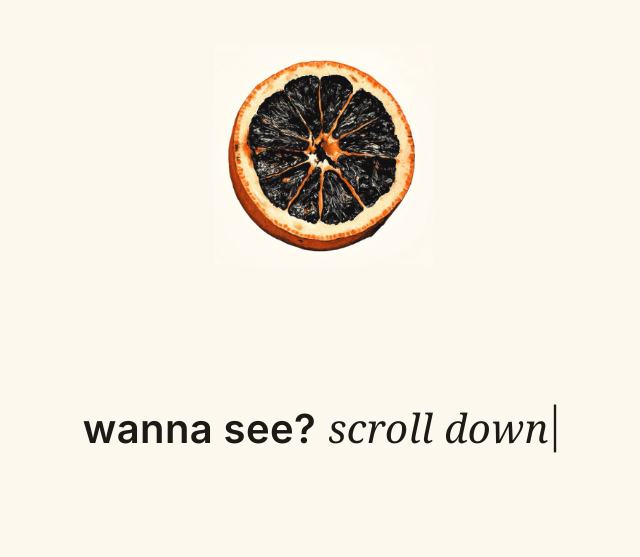
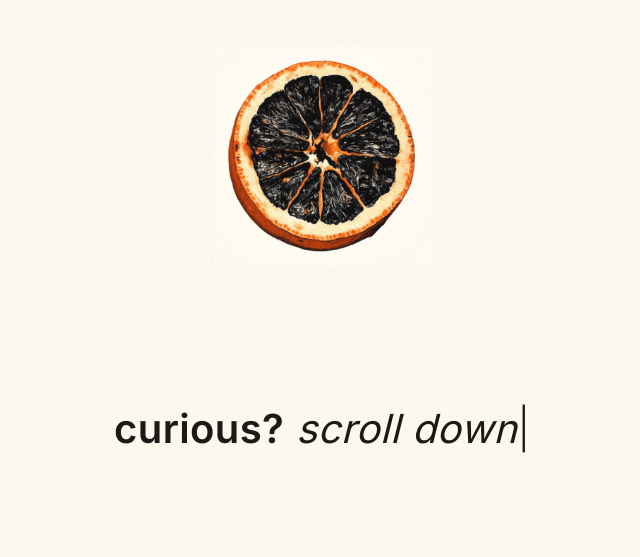
Before and after one commit to kkkhushman/burntorange, a plain HTML site: page index.html in a window 1280 px wide. Shown: the part 243-800 px from the top of the page, without its empty margins (318-958 px from the left). Drawn offline with Linux system fonts and the light colour scheme; a web font is replaced by a local one.

Commit message:
Use Inter font throughout, rephrase CTA text

```diff
--- a/script.js
+++ b/script.js
@@ -21,7 +21,7 @@ function initTypewriter() {
 
     const messages = [
         { text: '<span class="bold">we make</span> <span class="italic">epic</span> <span class="bold">shit</span>', hold: 2000 },
-        { text: '<span class="bold">wanna see?</span> <span class="italic">scroll down</span>', hold: 3000 }
+        { text: '<span class="bold">curious?</span> <span class="italic">scroll down</span>', hold: 3000 }
     ];
 
     const typeSpeed = 80;
--- a/styles.css
+++ b/styles.css
@@ -369,12 +369,10 @@ em {
 }
 
 .typewriter-text .bold {
-    font-family: var(--font-body);
     font-weight: 700;
 }
 
 .typewriter-text .italic {
-    font-family: var(--font-display);
     font-style: italic;
 }
 
```
